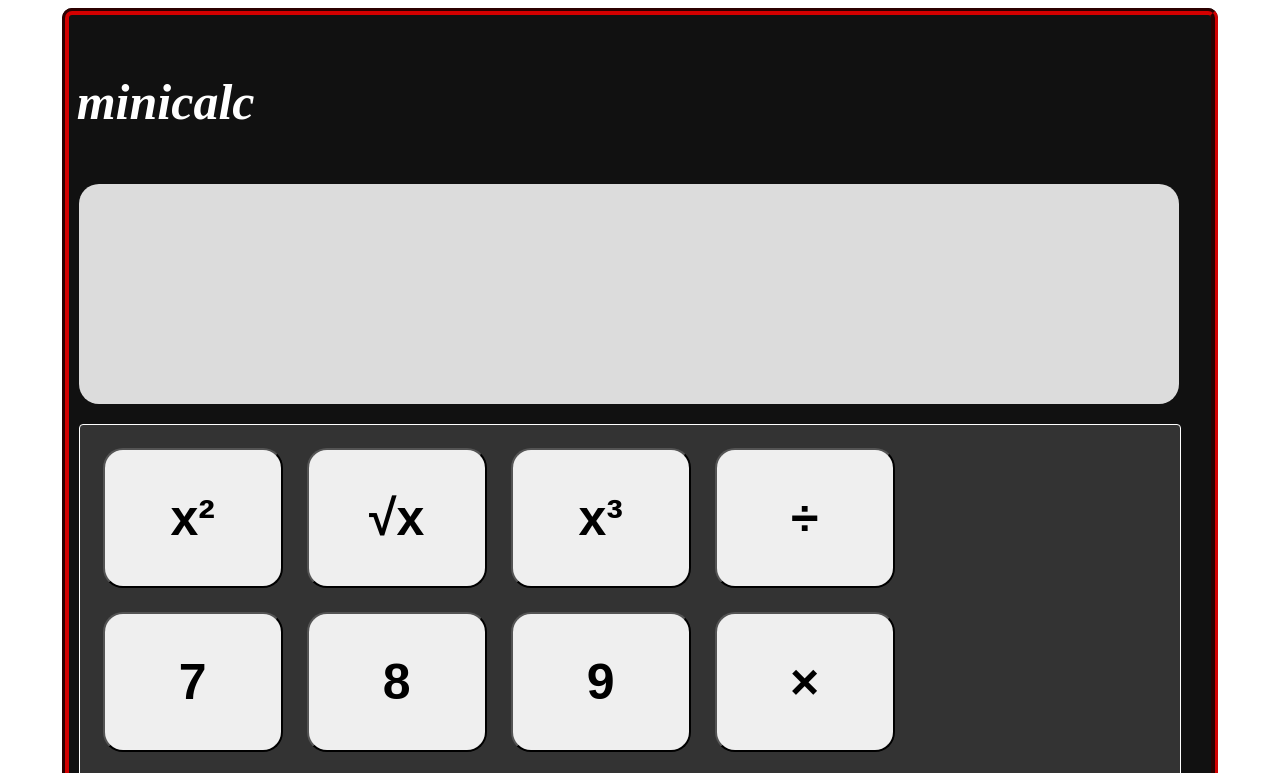
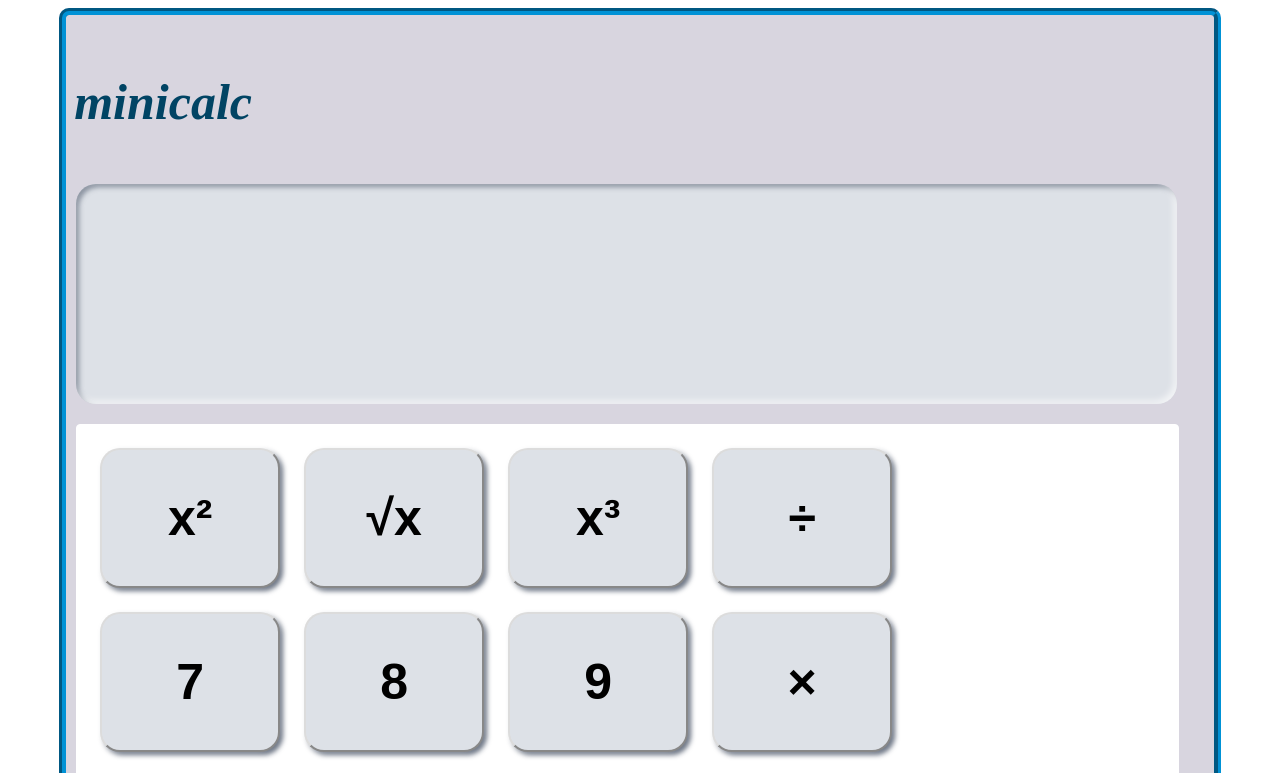
Before and after one commit to OluwoleDove/simple_calculator_app, a plain HTML site: page index.html in a window 1280 px wide. Shown: the top 773 px of the page. Drawn offline with Linux system fonts and the light colour scheme.

Commit message:
Implementing neumorphism

```diff
--- a/css/minicalc.css
+++ b/css/minicalc.css
@@ -11,7 +11,7 @@
 	padding: 3px;
 	font-style: italic;
 	font-size: 12px;
-	color:  white;
+	color: #004464;
 	font-weight: bold;
 }
 .math_button{
@@ -20,15 +20,19 @@
 	padding:5px;
 	margin: 10px 0px 1px 1px;
 	font-weight: bold;
+	background: #dde1e7;
 	border-radius: 5px;
+	border-color: #dcdcdc;
+	box-shadow: -3px -3px 7px #ffffffb2,
+					3px 3px 5px rgba(94, 104, 121, 0.945);
 }
 .calc{
-	background-color: #111111;
+	background-color: #d8d5df;
 	color: #ffffff;
 	border-radius: 10px;
 	border-width: 7px;
-	padding: 5px 0px 5px 5px;
-	border-color: #800000;
+	padding: 5px 5px 5px 5px;
+	border-color: #0092d6;
 }
 .calc_sect{
 	color: black;
@@ -38,14 +42,16 @@
 	border-radius: 4px;
 	padding: 4px;
 	border-color: white;
-	background-color: #333333;
+	background-color: #ffffff;
 }
 .disp_pan{
 	width: 95%;
-	background-color: #dcdcdc;
+	background-color: #dde1e7;
 	border-radius: 5px;
 	margin-bottom: 5px;
 	padding: 5px;
+	box-shadow: inset -3px -3px 7px #ffffffb0,
+		inset 3px 3px 5px rgba(94, 104, 121, 0.692);
 }
 .input{
 	color: black;
@@ -53,7 +59,7 @@
 	height: 20px;
 	font-size: 18px;
 	margin-left: 20px;
-	background-color: #dcdcdc;
+	background-color: #dde1e7;
 	border: none;
 }
 .result{
@@ -63,7 +69,7 @@
 	font-size: 25px;
 	margin-left: 45px;
 	text-align: right;
-	background-color: #dcdcdc;
+	background-color: #dde1e7;
 	border: none;
 }
 /*Small screens */
--- a/js/minicalc.js
+++ b/js/minicalc.js
@@ -32,7 +32,7 @@ document.title = "Simple Calculator App";
 	function calculate(num_val, op_sig){
 		var k, result;
 		var p = 1;
-		var op_order = ['^', 'x', '/', '+', '-'];// remember to add square root algorithm
+		var op_order = ['^', 'x', '/', '+', '-', 'e-'];// remember to add square root algorithm
 
 		for (var i = 0; i<= op_order.length-1; i++) {
 			for (var j = 0; j <= op_sig.length-1; j++) {
@@ -205,9 +205,28 @@ document.title = "Simple Calculator App";
 	function equals(){
 		witsC.inVal = get_id("inputDisp");
 		witsC.outVal = get_id("outputDisp");
-
+		let outputfix = "";
 		var equals = solve(witsC.inVal.value);
-		var check_decimal = string_occur(witsC.inVal.value, ".");
+		/*var check_decimal = string_occur(equals.toString(), ".");
+		if (check_decimal.length > 0){
+			let new_result = equals.split(".");
+			if (new_result[1][0] == 0){
+				//result less than 1
+				let count = 1;
+				for (let i = 0; i < new_result[1].length; i++) {
+					if(parseFloat(new_result[1][i]) == 0){
+						count += 1;
+					}
+					else{
+						outputfix += new_result[1][i];
+					}
+				}
+				count += outputfix.length - 1;
+				outputfix = outputfix[0] + '.' + parseFloat(outputfix[1,-1]);
+				//if(outputfix.length)
+				equals = outputfix + "E-" + count;
+			}
+		}*/
 
 		if(isNaN(equals))
 			witsC.outVal.value = "Invalid Input";
```
Also changed, not shown: 1 other file.
